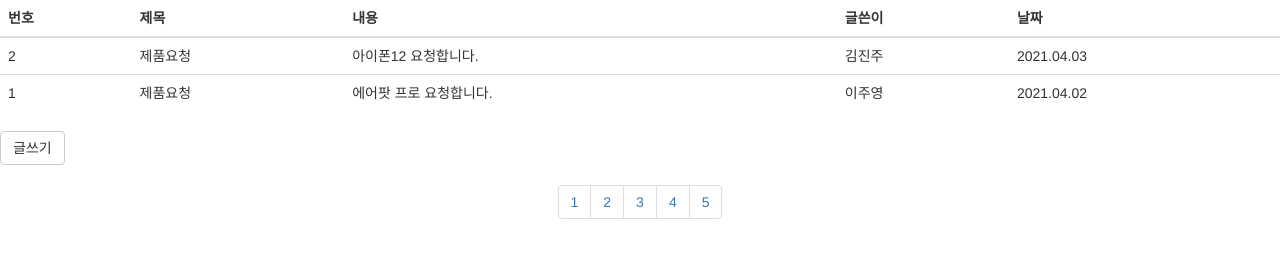
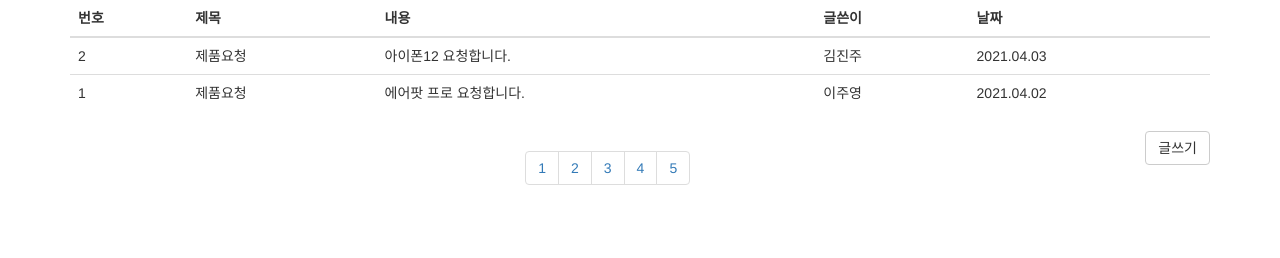
Before and after one commit to laverpearl/JINJU, a plain HTML site: page bootstrapStudy/index.html in a window 1280 px wide. Drawn offline with nearby package versions, Linux system fonts and the light colour scheme.

Commit message:
container 적용

```diff
--- a/bootstrapStudy/index.html
+++ b/bootstrapStudy/index.html
@@ -7,6 +7,7 @@
     <link rel="stylesheet" href="css/bootstrap.css">
 </head>
 <body>
+<div class="container">
     <table class="table table-hover">
         <thead>
             <tr>
@@ -38,7 +39,7 @@
         </tbody>
     </table>
 
-<a class="btn btn-default">글쓰기</a>
+<a class="btn btn-default pull-right">글쓰기</a>
 
 <div class="text-center">
     <ul class="pagination">
@@ -49,6 +50,7 @@
         <li><a href="#">5</a></li>
     </ul>
 </div>
+</div>
 <script src="js/jquery-3.1.1.js"></script>
 <script src="js/bootstrap.js"></script>
 </body>
```
